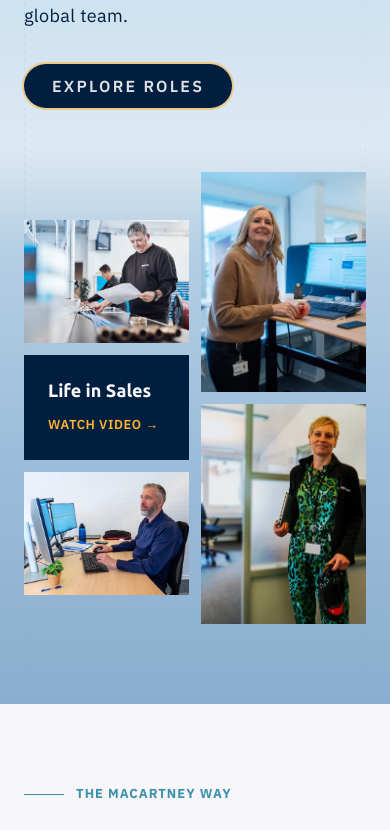
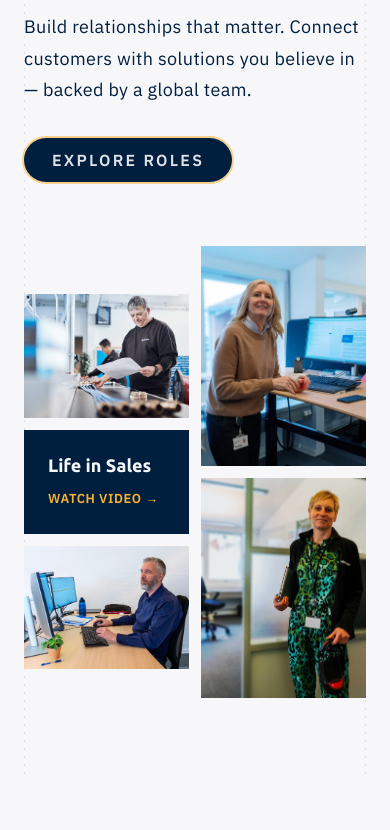
Before and after one commit to halyna-kuzminchuk/Career-page, a plain HTML site: page sales.html in a window 390 px wide. Shown: the part 399-1229 px from the top of the page. Drawn offline with Linux system fonts and the light colour scheme.

Commit message:
Fix sales hero gradient and font token on sales page
Remove blue gradient from sales hero (replace with var(--color-white) background),
fix undefined --font-text token to --font-body in sales-statement.

Co-Authored-By: Claude Sonnet 4.6 <noreply@anthropic.com>

```diff
--- a/css/pages/sales.css
+++ b/css/pages/sales.css
@@ -120,7 +120,7 @@
 }
 
 .sales-statement__body {
-  font-family: var(--font-text);
+  font-family: var(--font-body);
   font-size: clamp(var(--text-lg), 1.8vw, var(--text-2xl));
   font-weight: 400;
   line-height: 1.4;
@@ -470,28 +470,27 @@
 
 /* ── Sales hero ───────────────────────────────────────────── */
 .home-hero--sales {
-  background-image:
-    var(--dot-grid),
-    linear-gradient(
-      to bottom,
-      var(--photo-gradient-0) 0%,
-      var(--photo-gradient-25) 25%,
-      var(--photo-gradient-45) 45%,
-      var(--photo-gradient-55) 55%,
-      var(--photo-gradient-75) 75%,
-      var(--photo-gradient-100) 100%
-    );
-  background-size:
-    var(--grid-column-width) var(--grid-dot-gap),
-    100% 100%;
-  background-repeat: repeat, no-repeat;
-  background-position:
-    center top,
-    0 0;
+  background-image: var(--dot-grid);
+  background-color: var(--color-white);
+  background-size: var(--grid-column-width) var(--grid-dot-gap);
+  background-repeat: repeat;
+  background-position: center top;
 }
 
 @media (max-width: 767px) {
-  .home-hero--sales,
+  .home-hero--sales {
+    background-image:
+      var(--dot-grid),
+      var(--dot-grid);
+    background-size:
+      1px var(--grid-dot-gap),
+      1px var(--grid-dot-gap);
+    background-position:
+      var(--container-gutter) top,
+      calc(100% - var(--container-gutter)) top;
+    background-repeat: repeat-y, repeat-y;
+  }
+
   .sales-culture,
   .sales-autonomy,
   .sales-fit {
--- a/sales.html
+++ b/sales.html
@@ -27,11 +27,12 @@
           <div class="page-hero__text-area">
             <span class="hero__eyebrow">Sales at MacArtney</span>
             <h1 class="page-hero__title" id="hero-title">
-              <span class="page-hero__title-accent">Be.Long</span> here
+              <span class="page-hero__title-accent">Trusted</span> by those we
+              <span class="page-hero__title-accent">partner</span> with
             </h1>
             <p class="page-hero__subtitle">
-              Be seen. Be trusted. Build relationships that matter. Connect
-              customers with solutions you believe in — backed by a global team.
+              Build relationships that matter. Connect customers with solutions
+              you believe in — backed by a global team.
             </p>
             <div class="page-hero__actions">
               <a
@@ -185,7 +186,11 @@
 
           <div class="sales-reads__grid">
             <article class="article-card">
-              <img src="assets/article-ctd.webp" alt="Containerised Ultra-Clean CTD System" class="article-card__image" />
+              <img
+                src="assets/article-ctd.webp"
+                alt="Containerised Ultra-Clean CTD System"
+                class="article-card__image"
+              />
               <div class="article-card__meta">
                 <svg
                   class="article-card__meta-icon"
@@ -311,8 +316,8 @@
                 aria-hidden="true"
               />
               <blockquote class="vertical-quote__text">
-                "If you don't share knowledge, you don't grow. It is vital to
-                be open and focused on sharing what we know so the whole
+                "If you don't share knowledge, you don't grow. It is vital to be
+                open and focused on sharing what we know so the whole
                 organization can move forward together."
               </blockquote>
               <cite class="vertical-quote__attribution">
@@ -323,7 +328,9 @@
             <div class="locations-intro__text">
               <span class="hero__eyebrow">Growth</span>
               <h2 class="locations-intro__heading" id="sales-growth-title">
-                We hire for <span class="page-hero__title-accent">expertise</span> — and grow it
+                We hire for
+                <span class="page-hero__title-accent">expertise</span> — and
+                grow it
               </h2>
               <p class="locations-intro__body">
                 You don't need to know our products from day one. What matters
@@ -385,9 +392,9 @@
                   aria-hidden="true"
                 />
                 <blockquote class="quote-card__text">
-                  "Everyone is treated as equal on a human level here, no
-                  matter your position. Whether you are in low or high
-                  management, everyone is appreciated the same as people."
+                  "Everyone is treated as equal on a human level here, no matter
+                  your position. Whether you are in low or high management,
+                  everyone is appreciated the same as people."
                 </blockquote>
                 <cite class="quote-card__attribution">
                   <strong>Sascha Nicolaisen</strong>
```
